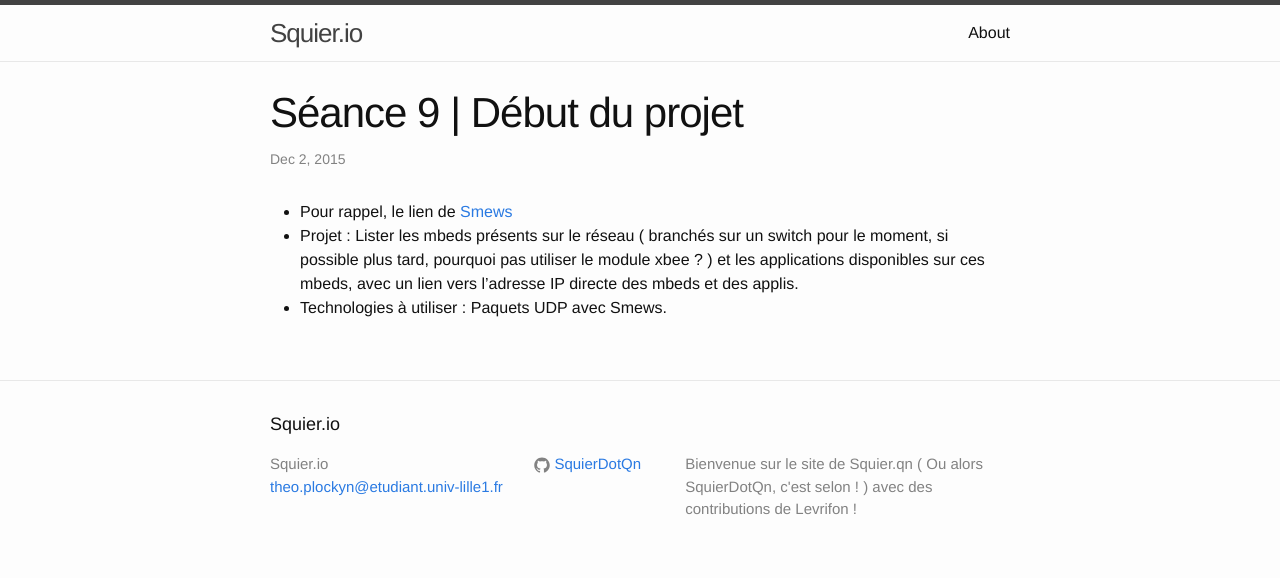
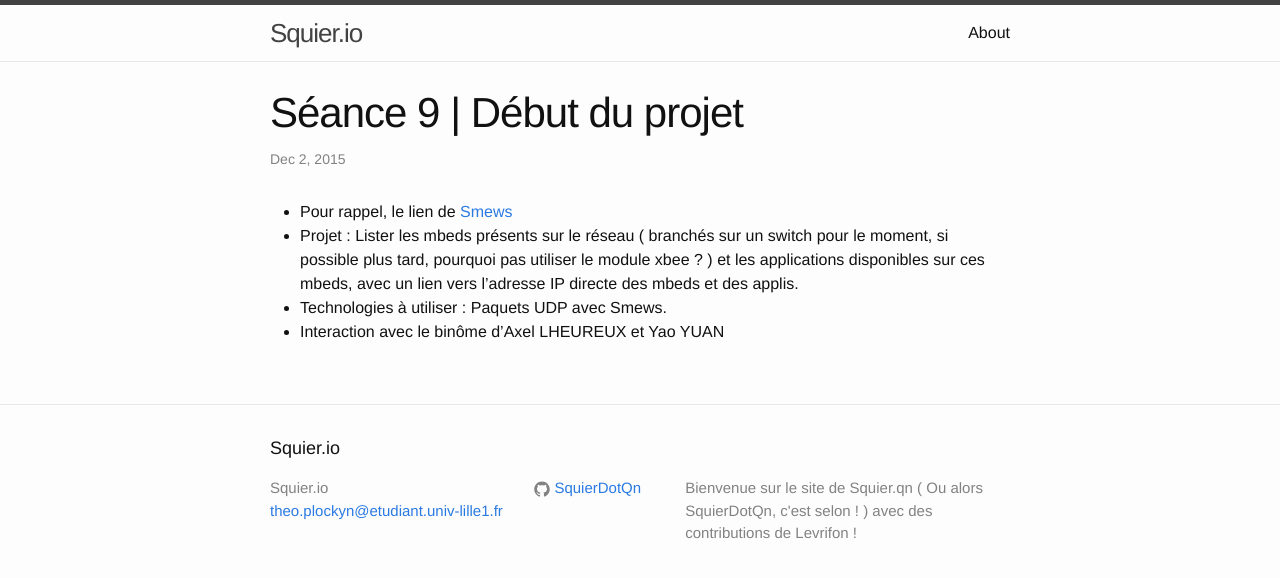
Before and after one commit to SquierDotQn/SquierDotQn.github.io, a Jekyll site: the page built from _posts/2015-12-02-seance-9.markdown, in a window 1280 px wide. Shown: the top 578 px of the page. Built offline with Jekyll 4.4.1, drawn with Linux system fonts in a browser that asks for light colours.

Commit message:
added some text

```diff
--- a/_posts/2015-12-02-seance-9.markdown
+++ b/_posts/2015-12-02-seance-9.markdown
@@ -7,6 +7,7 @@ categories: pje seance smews udp
 * Pour rappel, le lien de [Smews][smews-gh]
 * Projet : Lister les mbeds présents sur le réseau ( branchés sur un switch pour le moment, si possible plus tard, pourquoi pas utiliser le module xbee ? ) et les applications disponibles sur ces mbeds, avec un lien vers l'adresse IP directe des mbeds et des applis.
 * Technologies à utiliser : Paquets UDP avec Smews.
+* Interaction avec le binôme d'Axel LHEUREUX et Yao YUAN
 
 
 
```
